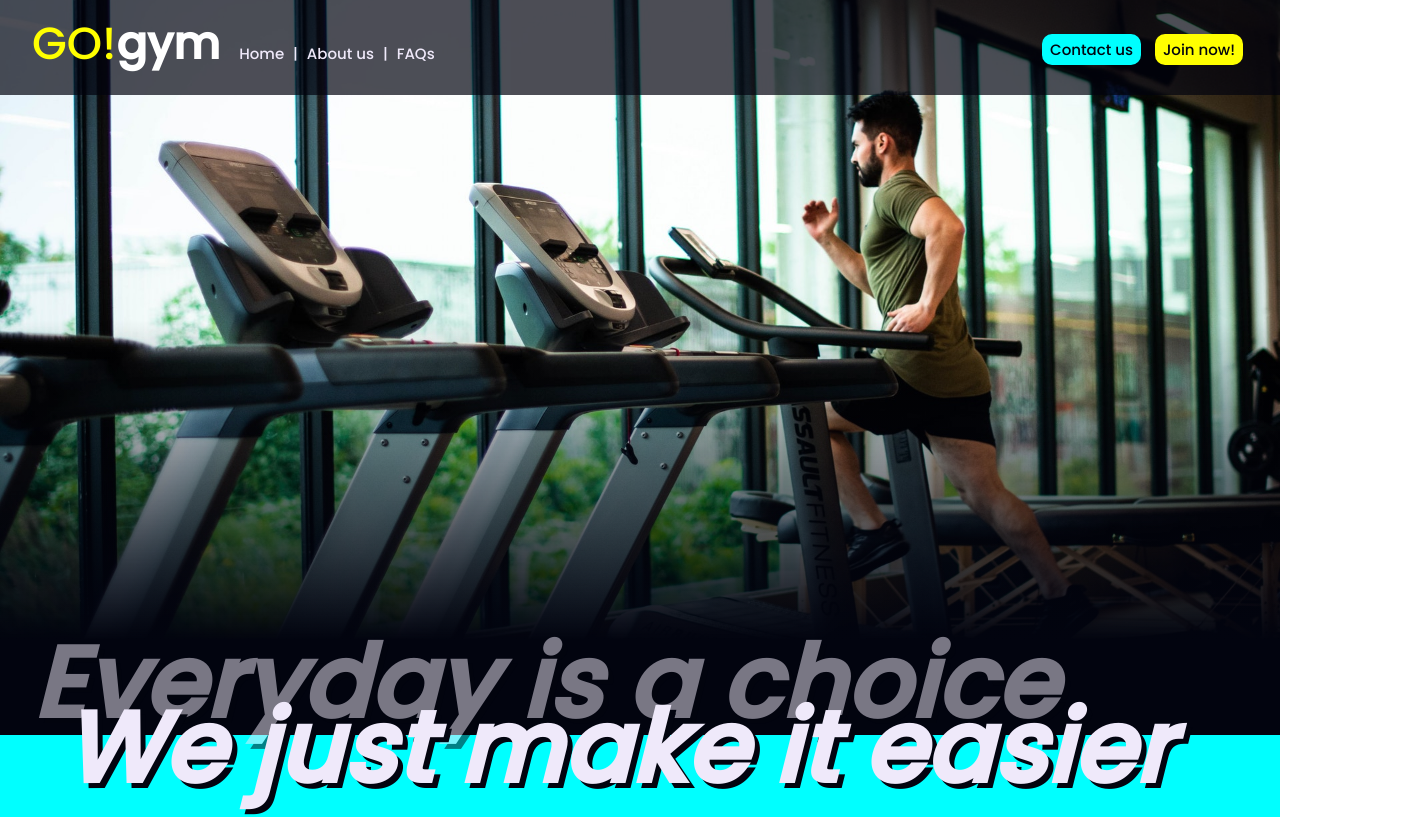
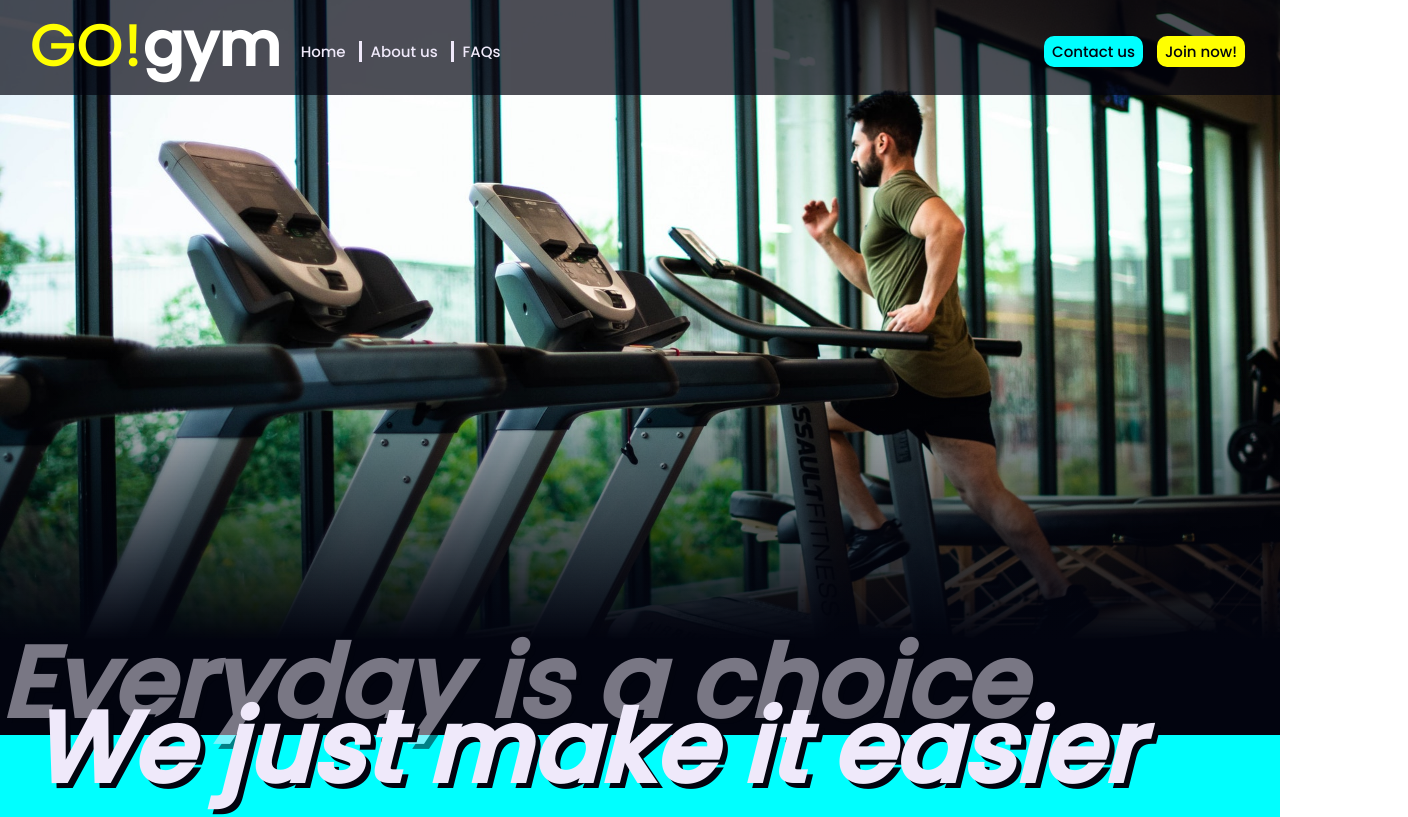
Before and after one commit to BeckySkel/html-css-project-1, a plain HTML site: page index.html in a window 1280 px wide. Shown: the top 817 px of the page, 1408 px wide, since content can reach past the window. Drawn offline with Linux system fonts and the light colour scheme.

Commit message:
Change header to felxbox display

```diff
--- a/assets/css/style.css
+++ b/assets/css/style.css
@@ -8,15 +8,18 @@
     border: none;
 }
 
+/*  */
+
 body {
     width: 100%;
     color: #02040f;
     font-family: 'Poppins', sans-serif;
     font-weight: 500;
-    min-height: 100vh;
 }
 
-.single-centered-large {
+/*  */
+
+/* .single-centered-large {
     width: 95%;
     margin: 0 auto;
     max-width: 2500px;
@@ -59,85 +62,116 @@ body {
     width: 33%;
     float: right;
     clear: right;
-}
+} */
 
 
 /* Header, logo & menu */
 
 header {
-    background: rgba(2,4,15,0.7);
+    background: rgba(2, 4, 15, 0.7);
     position: fixed;
     top: 0;
     width: 100%;
     height: 85px;
     color: #efe9fa;
-    padding-top: 10px;
+    padding-bottom: 10px;
     z-index: 3;
 }
 
+/*  */
+
+#header-container {
+    display: flex;
+    width: 100%;
+    justify-content: space-between;
+    max-width: 1900px;
+    margin: 0 auto;
+    flex-wrap: wrap;
+}
+
+/*  */
+
+nav {
+    flex-grow: 2;
+    display: flex;
+    justify-content: space-between;
+    padding: 40px 30px 0 0;
+}
+/*  */
+
 .logo {
-    display: inline-block;
     font-size: 30px;
     text-transform: lowercase;
+    padding-left: 30px;
 }
+/*  */
 
 .logo a {
     color: #fff;
     text-decoration: none;
 }
+/*  */
 
 .logo span {
     text-transform: uppercase;
     color: #ffff00;
     font-weight: 500;
 }
+/*  */
 
 
 .menu {
-    display: inline-block;
     list-style-type: none;
-    line-height: 70px;
     font-size: 15px;
 }
+/*  */
 
 .menu li {
     display: inline;
 }
+/*  */
 
 .menu a {
     text-decoration: none;
-    color: #efe9fa;
-    margin: 0 5px;
+    /* margin: 0 5px; */
 }
+/*  */
 
-#menu-left {
-    margin-left: 10px;
+#menu-left li {
+    border-left: solid 3px #efe9fa;
+    padding: 0 9px;
 }
+/*  */
+
+#menu-left li:first-child {
+    border: none;
+    padding-left: 20px;
+}
+/*  */
 
 #menu-left a {
     color: #efe9fa;
 }
+/*  */
 
 #menu-left a:hover {
     text-decoration: underline;
 }
-
-#menu-right {
-    float: right;
-    position: relative;
-    top: 5px;
-}
+/*  */
 
 #menu-right a {
     background: #00ffff;
     color: #02040f;
     padding: 5px 8px;
     border-radius: 10px;
+    margin: 0 5px;
 }
+/*  */
 
 #menu-right a:hover {
     background: #00d1cc;
 }
+/*  */
 
 .join-button {
     background: #ffff00 !important;
@@ -146,10 +180,12 @@ header {
     border-radius: 10px;
     text-decoration: none;
 }
+/*  */
 
 .join-button:hover {
     background: #d1cc00 !important;
 }
+/*  */
 
 #header-backing {
     position: sticky;
@@ -158,6 +194,11 @@ header {
     background: #02040f;
     z-index: 1;
 }
+
+#header-opaque {
+    background: #02040f;
+}
+/*  */
 
 
 /* Hero image */
@@ -179,7 +220,7 @@ header {
 }
 
 #fade-over-image {
-    background: linear-gradient(rgba(0,0,0,0), #02040f);
+    background: linear-gradient(rgba(0, 0, 0, 0), #02040f);
     width: 100%;
     height: 40vh;
     position: absolute;
@@ -456,7 +497,7 @@ details[open] {
     position: absolute;
     left: 2575px;
     transition: all 0.5s;
-  }
+}
 
 .member-review {
     border: #efe9fa solid 5px;
@@ -518,32 +559,32 @@ button:hover {
     color: lightgrey !important;
 }
 
-.two:focus ~ #threeright {
+.two:focus~#threeright {
     z-index: 2;
 }
 
-.two:focus ~ #oneleft {
+.two:focus~#oneleft {
     z-index: 2;
 }
 
-.three:focus ~ #blankright {
+.three:focus~#blankright {
     z-index: 2;
 }
 
-.three:focus ~ #twoleft {
+.three:focus~#twoleft {
     z-index: 2;
 }
 
-.one:focus ~ #scrolling-reviews-container {
+.one:focus~#scrolling-reviews-container {
     left: 2575px;
 }
 
-.two:focus ~ #scrolling-reviews-container {
+.two:focus~#scrolling-reviews-container {
     left: 1722px;
 }
 
-.three:focus ~ #scrolling-reviews-container {
-  left: 870px;
+.three:focus~#scrolling-reviews-container {
+    left: 870px;
 }
 
 #block-window {
@@ -642,15 +683,14 @@ footer a {
 
 /* Sign Up Page */
 
-#header-opaque {
-    background: #02040f;
-}
+
 
 #relative-footer {
     position: relative;
 }
 
-#sign-up-form, #thank-you-message {
+#sign-up-form,
+#thank-you-message {
     width: 100%;
     overflow: hidden;
 }
@@ -673,7 +713,7 @@ footer a {
 }
 
 #form-outer {
-    background: rgba(2,4,15,0.6);
+    background: rgba(2, 4, 15, 0.6);
     position: relative;
     margin: 250px auto 150px;
 }
@@ -876,7 +916,7 @@ fieldset a {
     padding-bottom: 50px;
 }
 
-.what-next > * {
+.what-next>* {
     width: 90%;
     margin: 0 auto;
 }
--- a/index.html
+++ b/index.html
@@ -1,11 +1,13 @@
 <!DOCTYPE html>
 <html lang="en">
+
 <head>
     <meta charset="UTF-8">
     <meta http-equiv="X-UA-Compatible" content="IE=edge">
     <meta name="viewport" content="width=device-width, initial-scale=1.0">
 
-    <meta name="description" content="Join a gym with a wide variety of available equipment and resourses as well as an affordable, flexible membership plan">
+    <meta name="description"
+        content="Join a gym with a wide variety of available equipment and resourses as well as an affordable, flexible membership plan">
     <meta name="keywords" content="gym, go!gym, go gym, exercise">
     <meta name="author" content="GO!gym">
 
@@ -13,26 +15,30 @@
     <title>GO!gym</title>
     <link href="assets/css/style.css" rel="stylesheet" type="text/css" />
 </head>
+
 <body>
     <header>
-        <nav class="single-centered-medium">
+        <div id="header-container">
             <div class="logo">
-                <a href="index.html"><h1><span>Go!</span>Gym</h1></a>
+                <a href="index.html">
+                    <h1><span>Go!</span>Gym</h1>
+                </a>
             </div>
 
+            <nav>
                 <ul class="menu" id="menu-left">
-                <li><a href="#home">Home</a></li>
-                <li>|</li>
-                <li><a href="#about-us">About us</a></li>
-                <li>|</li>
-                <li><a href="#faqs">FAQs</a></li>
+                    <li><a href="index.html#home">Home</a></li>
+                    <li><a href="index.html#about-us">About us</a></li>
+                    <li><a href="index.html#faqs">FAQs</a></li>
                 </ul>
+
 
                 <ul class="menu" id="menu-right">
                     <li><a href="contact.html">Contact us</a></li>
                     <li><a href="sign-up.html" class="join-button">Join now!</a></li>
                 </ul>
             </nav>
+        </div>
     </header>
 
     <section id="home">
@@ -80,13 +86,17 @@
 
             <img src="assets/images/smiling-girl1.jpg" alt="lady smiling in gym clothes with exercise ball under arm">
             <p>
-                Here at GO!gym, our goal is to help you reach your goals. By eliminating the most common gym-related excuses, we've made it easier than ever to get yourself through the door and smashing your workout.
+                Here at GO!gym, our goal is to help you reach your goals. By eliminating the most common gym-related
+                excuses, we've made it easier than ever to get yourself through the door and smashing your workout.
                 <br><br>
                 No time? No Money? No plan? No problem!
                 <br><br>
-                <a href="contact.html">All our gyms</a> are open 24 hours a day, 7 days a week with a wide range of equipment and calendars chock-full of classes ranging from beginner to advanced, 15 minutes to 45!
-                We also offer a free 1-week trial and a <a href="">choice of membership options</a>, both with no tie-ins or joining fee.
-                Included in your membership is a free induction session, guided by one of our friendly on-site trainers, they'll answer any questions you have and guide you in the right direction to meet your fitness goals.
+                <a href="contact.html">All our gyms</a> are open 24 hours a day, 7 days a week with a wide range of
+                equipment and calendars chock-full of classes ranging from beginner to advanced, 15 minutes to 45!
+                We also offer a free 1-week trial and a <a href="">choice of membership options</a>, both with no
+                tie-ins or joining fee.
+                Included in your membership is a free induction session, guided by one of our friendly on-site trainers,
+                they'll answer any questions you have and guide you in the right direction to meet your fitness goals.
             </p>
 
             <br><br>
@@ -107,13 +117,15 @@
             </div>
 
             <div class="features-image">
-                <img src="assets/images/smiling-girl2.jpg" alt="girl using weight-lifting machine and smiling into a mirror">
+                <img src="assets/images/smiling-girl2.jpg"
+                    alt="girl using weight-lifting machine and smiling into a mirror">
             </div>
         </div>
 
         <div class="center-third">
             <div class="features-image">
-                <img src="assets/images/man-with-trainer.jpg" alt="personal trainer assisting a client to complete a bench press">
+                <img src="assets/images/man-with-trainer.jpg"
+                    alt="personal trainer assisting a client to complete a bench press">
             </div>
             <div class="features-caption-outer">
                 <div class="features-caption-inner">
@@ -135,7 +147,8 @@
                 </div>
             </div>
             <div class="features-image">
-                <img src="assets/images/changing-room1.jpg" alt="lady retrieving clothes from locker in communal changing room">
+                <img src="assets/images/changing-room1.jpg"
+                    alt="lady retrieving clothes from locker in communal changing room">
             </div>
         </div>
     </section>
@@ -148,21 +161,24 @@
                 <details>
                     <summary>How old do I need to be to join?</summary>
                     <p>
-                            You must be at least 16 years old to join GO!gym. A free induction session is mandatory for anyone under the age of 18.
+                        You must be at least 16 years old to join GO!gym. A free induction session is mandatory for
+                        anyone under the age of 18.
                     </p>
                 </details>
 
                 <details>
                     <summary>Can I view the gym before joining?</summary>
                     <p>
-                            Yes! We offer a free 1-week trial. Just get in touch via our <a href="contact.html">contact page</a> to arrange.
+                        Yes! We offer a free 1-week trial. Just get in touch via our <a href="contact.html">contact
+                            page</a> to arrange.
                     </p>
                 </details>
 
                 <details>
                     <summary>Can I attend without a membership?</summary>
                     <p>
-                            We are a membership only gym so we do not offer single sessions. We do, however, offer a 1-week free trial and flexible membership that can be frozen at any time.
+                        We are a membership only gym so we do not offer single sessions. We do, however, offer a 1-week
+                        free trial and flexible membership that can be frozen at any time.
                     </p>
                 </details>
             </div>
@@ -178,14 +194,16 @@
                 <details>
                     <summary>How much is the membership?</summary>
                     <p>
-                            Choose from our standard or premium membership options. Standard starting at £19.99, <a href="sign-up.html">click here</a> for more info.
+                        Choose from our standard or premium membership options. Standard starting at £19.99, <a
+                            href="sign-up.html">click here</a> for more info.
                     </p>
                 </details>
 
                 <details>
                     <summary>Are classes included in my membership?</summary>
                     <p>
-                            Unlimited classes available in our premium membership plan. 1 free class per week available with the standard membership, any extra classes subject to charge.
+                        Unlimited classes available in our premium membership plan. 1 free class per week available with
+                        the standard membership, any extra classes subject to charge.
                     </p>
                 </details>
             </div>
@@ -198,12 +216,18 @@
             <h2>Reviews</h2>
 
             <div id="reviews-inner">
-                <button id="blankleft" class="blank left top" aria-label="No more reviews to left"><i class="fa-solid fa-chevron-left"></i></button>
-                <button id="tworight" class="two right top" aria-label="Scroll right to second review"><i class="fa-solid fa-chevron-right"></i></button>
-                <button id="threeright" class="three right middle" aria-label="Scroll right to third review"><i class="fa-solid fa-chevron-right"></i></button>
-                <button id="blankright" class="blank right bottom" aria-label="No more reviews to right"><i class="fa-solid fa-chevron-right"></i></button>
-                <button id="twoleft" class="two left bottom" aria-label="Scroll left to second review"><i class="fa-solid fa-chevron-left"></i></button>
-                <button id="oneleft" class="one left middle" aria-label="Scroll left to first review"><i class="fa-solid fa-chevron-left"></i></button>
+                <button id="blankleft" class="blank left top" aria-label="No more reviews to left"><i
+                        class="fa-solid fa-chevron-left"></i></button>
+                <button id="tworight" class="two right top" aria-label="Scroll right to second review"><i
+                        class="fa-solid fa-chevron-right"></i></button>
+                <button id="threeright" class="three right middle" aria-label="Scroll right to third review"><i
+                        class="fa-solid fa-chevron-right"></i></button>
+                <button id="blankright" class="blank right bottom" aria-label="No more reviews to right"><i
+                        class="fa-solid fa-chevron-right"></i></button>
+                <button id="twoleft" class="two left bottom" aria-label="Scroll left to second review"><i
+                        class="fa-solid fa-chevron-left"></i></button>
+                <button id="oneleft" class="one left middle" aria-label="Scroll left to first review"><i
+                        class="fa-solid fa-chevron-left"></i></button>
 
 
 
@@ -211,21 +235,26 @@
                     <div id="review1" class="member-review">
                         <h3>Jordan Turner</h3>
                         <p>
-                            The classes are great fun and the equipment is top quality, and always spotless. Far better than other gyms I've been to! They really live up to their reputation of being a gym you actually want to GO to!
+                            The classes are great fun and the equipment is top quality, and always spotless. Far better
+                            than other gyms I've been to! They really live up to their reputation of being a gym you
+                            actually want to GO to!
                         </p>
                     </div>
 
                     <div id="review2" class="member-review">
                         <h3>Emilie Steptoe</h3>
                         <p>
-                            All the staff are so friendly and helpful, really make you feel at home! I love the layout and flow of the gym too, I can always find what I need.
+                            All the staff are so friendly and helpful, really make you feel at home! I love the layout
+                            and flow of the gym too, I can always find what I need.
                         </p>
                     </div>
 
                     <div id="review3" class="member-review">
                         <h3>Ryan Lowe</h3>
                         <p>
-                            I can't rave about this gym enough. There's a great sense of community amongst the staff and members. I upgraded to the premium membership so I could take advantage of the unlimited classes and it was definitely worth it.
+                            I can't rave about this gym enough. There's a great sense of community amongst the staff and
+                            members. I upgraded to the premium membership so I could take advantage of the unlimited
+                            classes and it was definitely worth it.
                         </p>
                     </div>
                 </div>
@@ -242,10 +271,12 @@
     <footer>
         <div class="single-centered-small">
             <div class="logo left-third">
-                <a href="index.html"><h2><span>Go!</span>Gym</h2></a>
+                <a href="index.html">
+                    <h2><span>Go!</span>Gym</h2>
+                </a>
             </div>
 
-          <div id="footer-right" class ="right-third">
+            <div id="footer-right" class="right-third">
                 <a href="#home">Back to top <i class="fa-solid fa-circle-chevron-up"></i></a>
             </div>
 
@@ -253,15 +284,21 @@
             <div id="social-media" class="center-third">
                 <ul>
                     <li>
-                        <a href="https://twitter.com" target="_blank" rel="noopener" aria-label="Link to our Twitter page (opens in a new tab)"><i class="fa-brands fa-twitter"></i></a>
+                        <a href="https://twitter.com" target="_blank" rel="noopener"
+                            aria-label="Link to our Twitter page (opens in a new tab)"><i
+                                class="fa-brands fa-twitter"></i></a>
                     </li>
 
                     <li>
-                        <a href="https://instagram.com" target="_blank" rel="noopener" aria-label="Link to our Instagram page (opens in a new tab)"><i class="fa-brands fa-instagram"></i></a>
+                        <a href="https://instagram.com" target="_blank" rel="noopener"
+                            aria-label="Link to our Instagram page (opens in a new tab)"><i
+                                class="fa-brands fa-instagram"></i></a>
                     </li>
 
                     <li>
-                        <a href="https://facebook.com" target="_blank" rel="noopener" aria-label="Link to our Facebook page (opens in a new tab)"><i class="fa-brands fa-facebook"></i></a>
+                        <a href="https://facebook.com" target="_blank" rel="noopener"
+                            aria-label="Link to our Facebook page (opens in a new tab)"><i
+                                class="fa-brands fa-facebook"></i></a>
                     </li>
                 </ul>
                 <p>Check us out on social media!</p>
@@ -273,4 +310,5 @@
     <!-- Link to Font Awesome Icons -->
     <script src="https://kit.fontawesome.com/3b376b7e60.js" crossorigin="anonymous"></script>
 </body>
+
 </html>
```
Also changed, not shown: contact.html (+29 -11 lines), sign-up.html (+7 -4 lines), thank-you.html (+7 -4 lines). Lines whose indentation alone changed are shown as unchanged.
